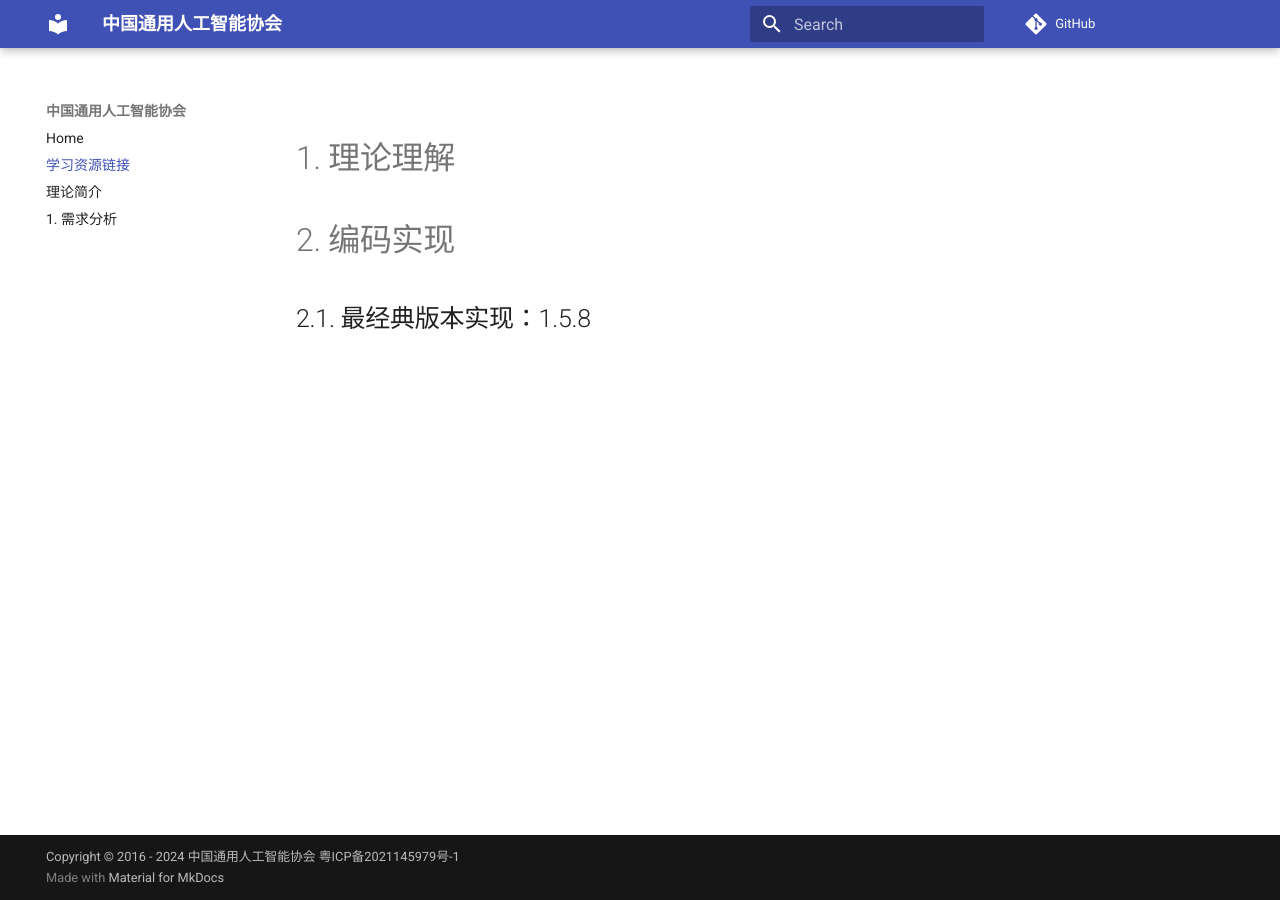
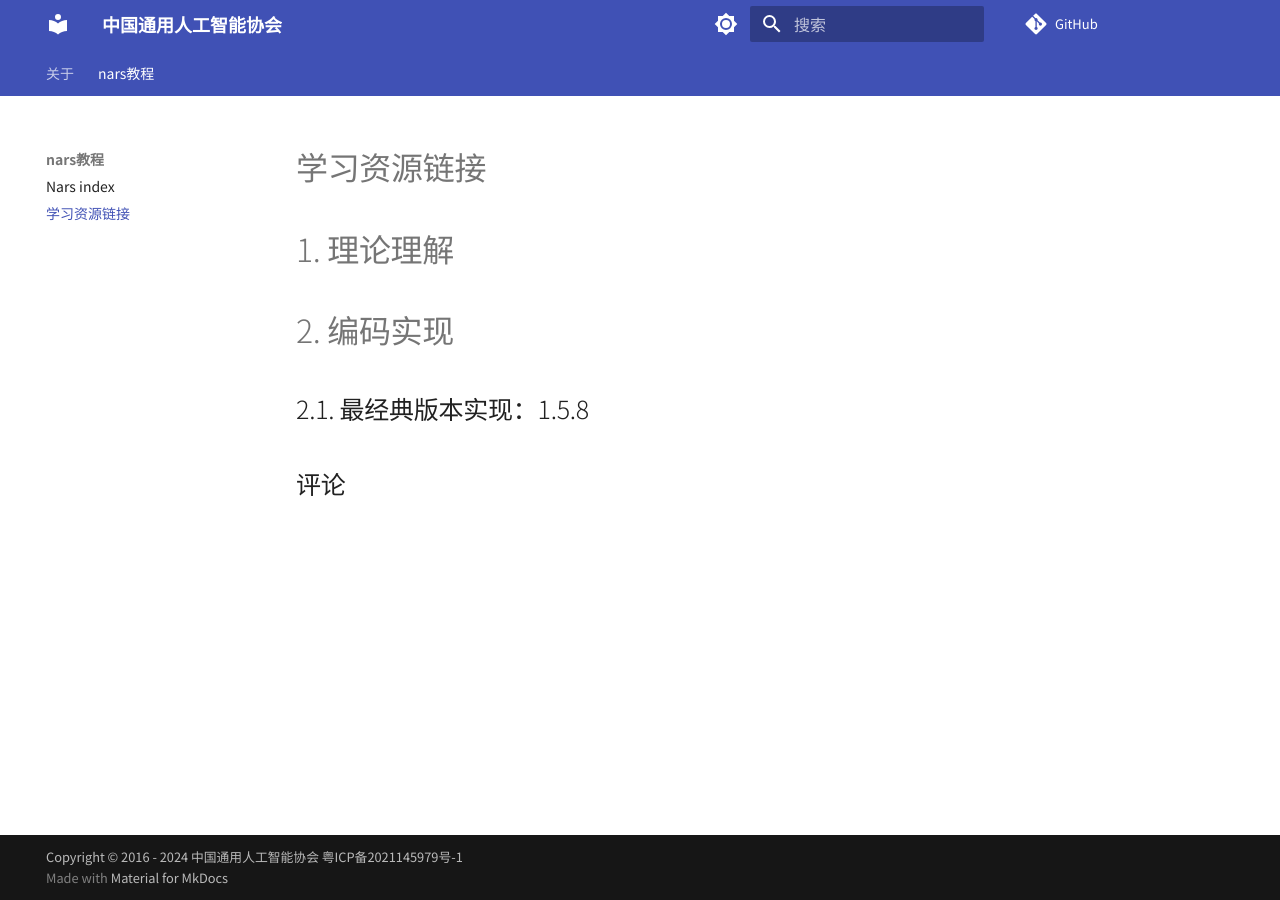
Before and after one commit to Hailaylin/agi-society-cn, an MkDocs documentation site: the page built from docs/nars/学习资源链接.md, in a window 1280 px wide. Built offline with MkDocs 1.6.1 and Material for MkDocs 9.7.7, drawn with Linux system fonts in a browser that asks for light colours; comment, search, counter and statistics services are not loaded.

Commit message:
✨ feat(docs, mkdocs.yml): 完善网站风格等，添加latex支持

```diff
--- a/docs/学习资源链接.md
+++ b/docs/nars/学习资源链接.md
@@ -1,4 +1,8 @@
-#
+---
+comments: true
+---
+
+# 学习资源链接
 # 1. 理论理解
 
 # 2. 编码实现
--- a/mkdocs.yml
+++ b/mkdocs.yml
@@ -4,3 +4,85 @@ copyright: Copyright &copy; 2016 - 2024 中国通用人工智能协会 粤ICP备
 theme:
   name: material
   custom_dir: overrides
+  language: zh
+  palette:
+        # Palette toggle for light mode
+    - scheme: default
+      toggle:
+        icon: material/brightness-7
+        name: 切换为夜间模式
+      primary: indigo
+      accent: orange
+
+    # Palette toggle for dark mode
+    - scheme: slate
+      toggle:
+        icon: material/brightness-4
+        name: 切换为日间模式
+      accent: cyan
+
+  font:
+    text: Noto Sans SC
+    code: Roboto Mono
+
+  features:
+    - header.autohide
+    - navigation.tracking
+    - navigation.tabs
+    - search.highlight
+    - search.share
+    - search.suggest
+    - content.code.copy
+    - content.code.annotate
+    - navigation.top
+    - navigation.instant
+
+markdown_extensions:
+  - pymdownx.arithmatex:
+      generic: true
+
+extra_javascript:
+  - javascripts/mathjax.js
+  - https://polyfill.io/v3/polyfill.min.js?features=es6
+  - https://unpkg.com/mathjax@3/es5/tex-mml-chtml.js
+
+markdown_extensions:
+  - md_in_html
+  - pymdownx.arithmatex:
+      generic: true
+  - pymdownx.highlight:
+      anchor_linenums: true
+      line_spans: __span
+      pygments_lang_class: true
+  - pymdownx.inlinehilite
+  - pymdownx.snippets
+  - pymdownx.superfences
+  - pymdownx.details
+  - pymdownx.blocks.admonition:
+      types:
+      - new
+      - settings
+      - note
+      - abstract
+      - info
+      - tip
+      - success
+      - question
+      - warning
+      - failure
+      - danger
+      - bug
+      - example
+      - quote
+  - pymdownx.blocks.details:
+  - pymdownx.blocks.definition:
+  - pymdownx.blocks.tab:
+      alternate_style: True
+
+nav:
+  - 关于:
+    - about/about_us.md
+    - about/网站架构.md
+  - nars教程:
+    - nars/nars_index.md
+    - nars/学习资源链接.md
```
Also changed, not shown: docs/about/about_us.md (added, +3 -0 lines), docs/about/网站架构.md (added, +30 -0 lines), docs/index.md (+3 -3 lines), docs/javascript/mathjax.js (added, +19 -0 lines), docs/nars/nars_index.md (added, +3 -0 lines), docs/网站架构.md (deleted, +0 -19 lines), docs/理论简介.md (deleted).
